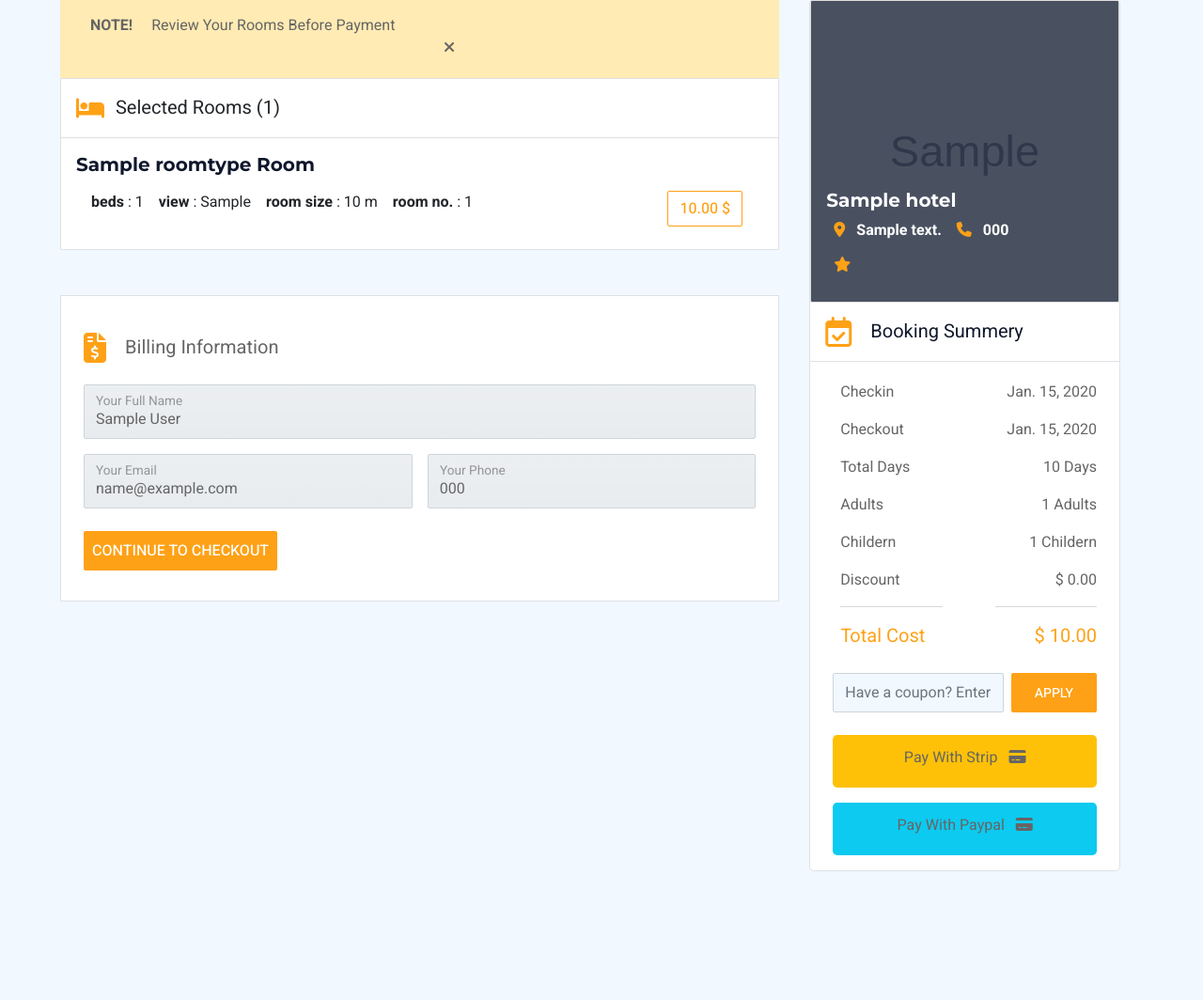
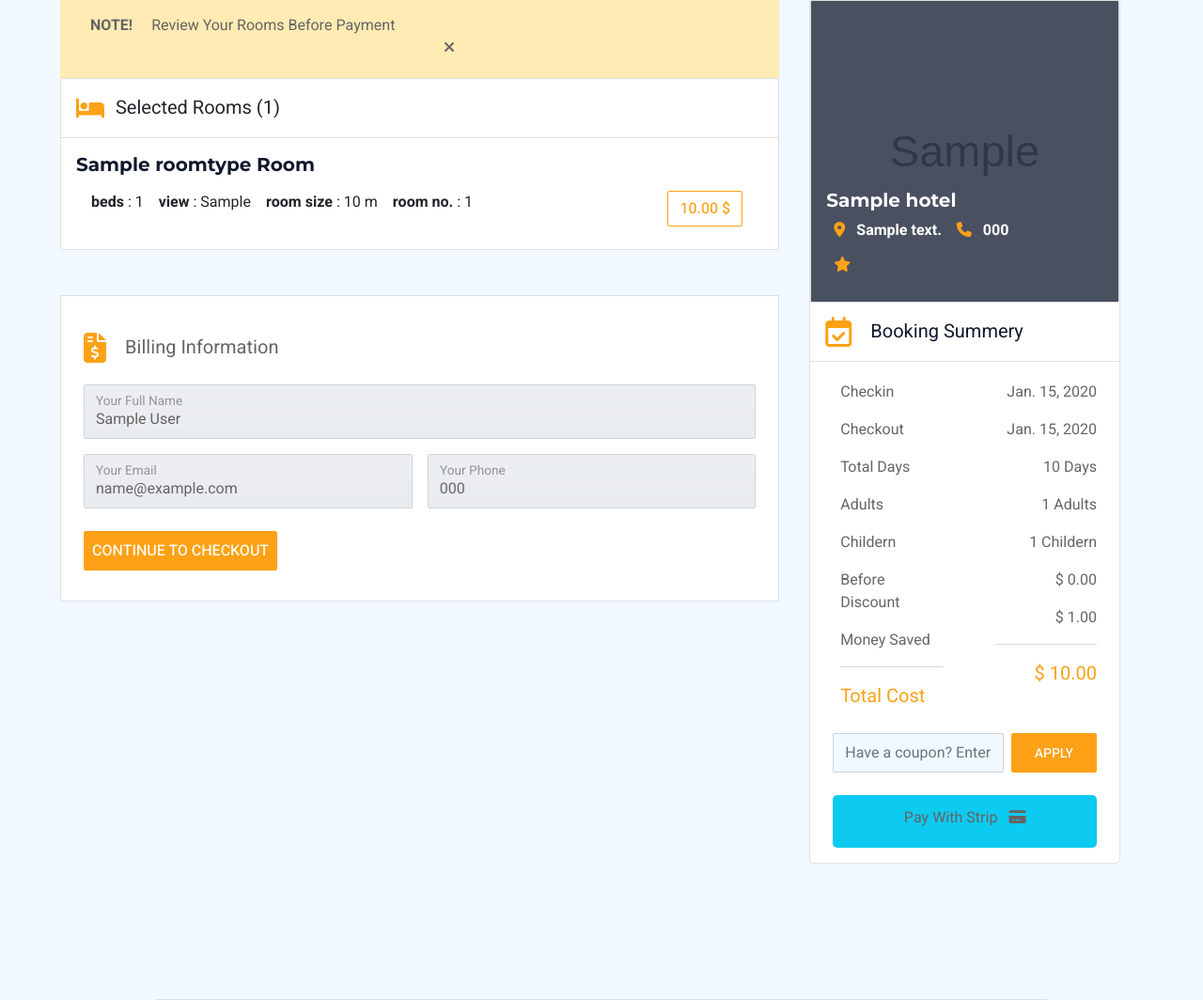
Before and after one commit to Omarmoatz/Hotels-Hub-Using-Django-and-DRF, a Django app: page /booking/checkout/000 in a window 1280 px wide. Shown: the part 494-1558 px from the top of the page at 94% size. Run offline with Django 5.2, Linux system fonts and the light colour scheme; tables that the repository leaves empty hold one stand-in row (values such as "Sample post"); grey boxes marked "Sample" are stand-in pictures; some libraries are stand-ins or nearby versions.

Commit message:
add payment with paypal js

```diff
--- a/booking/models.py
+++ b/booking/models.py
@@ -1,6 +1,7 @@
 from django.db import models
 from django.utils.crypto import get_random_string
 from django.utils import timezone
+from datetime import timedelta
 
 from accounts.models import User
 from hotel.models import Hotel, Room, RoomType
@@ -53,4 +54,9 @@ class Coupon(models.Model):
     end_date = models.DateTimeField( blank=True, null=True)
 
     def __str__(self):
-        return self.code
+        return f"{self.code} - {self.discount}% off"
+
+    def save(self, *args, **kwargs):
+       week = timedelta(days=7)
+       self.end_date = self.start_date + week
+       super(Coupon, self).save(*args, **kwargs)
--- a/booking/templates/booking/checkout.html
+++ b/booking/templates/booking/checkout.html
@@ -159,7 +159,8 @@
                                             <li class="mb-3">Total Days</li>
                                             <li class="mb-3">Adults</li>
                                             <li class="mb-3">Childern</li>
-                                            <li class="mb-3">Discount </li>
+                                            <li class="mb-3">Before Discount</li>
+                                            <li class="mb-3">Money Saved</li>
                                             <hr>
                                             <li class="mb-4 fs-5 text-primary">Total Cost</li>
                                         </ul>
@@ -173,7 +174,8 @@
                                             <li class="mb-3">{{booking.total_days}} Days</li>
                                             <li class="mb-3">{{booking.num_adults}} Adults</li>
                                             <li class="mb-3">{{booking.num_children}} Childern</li>
-                                            <li class="mb-3">$ 0.00</li>
+                                            <li class="mb-3">$ {{ booking.before_discount }}</li>
+                                            <li class="mb-3">$ {{ booking.money_saved }}</li>
                                             <hr>
                                             <li class="mb-4 fs-5 text-primary">$ {{booking.total}}</li>
                                         </ul>
@@ -186,12 +188,12 @@
                                     <input type="hidden" value="{{booking.id}}" id="booking-id">
                                 </form>
 
-                                <div class="bg-warning d-block py-1 rounded rounded-3 mb-3 ms-4 text-center">
+                                <div class="bg-info d-block py-1 rounded rounded-3 mb-3 ms-4 text-center">
                                     <p class="pt-2">Pay With Strip <i class="fa-solid fa-credit-card ms-2"></i></p>
                                 </div>
 
-                                <div class="bg-info d-block py-1 rounded rounded-3 mb-3 ms-4 text-center">
-                                    <p class="pt-2">Pay With Paypal <i class="fa-solid fa-credit-card ms-2"></i></p>
+                                <div class="d-block mb-3 ms-4">
+                                     <i id="paypal-button-container"></i>
                                 </div>
 
                             </div>
@@ -207,5 +209,40 @@
         </div>
 
 
+{% endblock body %}
 
-{% endblock body %}
+
+{% block script %}
+        <script src="https://www.paypal.com/sdk/js?client-id=test&currency=USD"></script>
+        <script>
+            let total_cost = '{{booking.total}}'
+            let booking_id = '{{booking.id}}'
+
+            paypal.Buttons({
+
+                CreateOrder: function(data, actions){
+                    return actions.order.create({
+                        purchace_units: [{
+                            amount: {
+                                value: total_cost
+                            }
+                        }]
+                    })
+                },
+
+                OnApprove: function (data, actions){
+                    return actions.order.capture().then(function(detail){
+                        console.log(detail);
+                    })
+                },
+
+                style: {
+                    layout: 'vertical',
+                    color:  'gold',
+                    shape:  'rect',
+                    label:  'paypal'
+                }
+                }).render('#paypal-button-container');
+        </script>
+
+{% endblock script %}
--- a/booking/views.py
+++ b/booking/views.py
@@ -269,11 +269,11 @@ def check_coupun(request):
             if today >= start_date and today <= expire_date:
 
                 discount_decimal = Decimal(coupon.discount) / 100
-                total_after_discount = discount_decimal * booking.total
-                booking.total = round(total_after_discount,2)
-                booking.money_saved = booking.before_discount - booking.total
+                discount = discount_decimal * booking.total
+                booking.total -= discount
+
+                booking.money_saved = discount
                 booking.coupon = coupon
-
                 coupon.quantity -= 1
 
                 booking.save()
--- a/project/settings.py
+++ b/project/settings.py
@@ -26,7 +26,7 @@ SECRET_KEY = 'django-insecure-)m#*7nb2bg=mc#g8(j9r70a05%-%mb&!ek%z2u3_mcjn+k&$pt
 DEBUG = True
 
 ALLOWED_HOSTS = []
-
+SECURE_CROSS_ORIGIN_OPENER_POLICY = 'same-origin-allow-popups'  # paypal about blank page
 
 # Application definition
 
--- a/templates/base.html
+++ b/templates/base.html
@@ -219,6 +219,7 @@
         <a href="#" class="btn btn-lg btn-primary btn-lg-square back-to-top"><i class="fa fa-arrow-up"></i></a>
 
     <!-- JavaScript Libraries -->
+
     <script src="https://cdn.jsdelivr.net/npm/sweetalert2@11"></script>
     <script src="{% static 'js/jquery-3.7.1.min.js' %}"></script>
     <script src="{% static 'js/bootstrap.bundle.min.js' %}" ></script>
@@ -246,6 +247,11 @@
                 });
         </script>
     {% endfor %}
+
+    {% block script %}
+
+    {% endblock script %}
+
 </body>
 
 </html>
```
